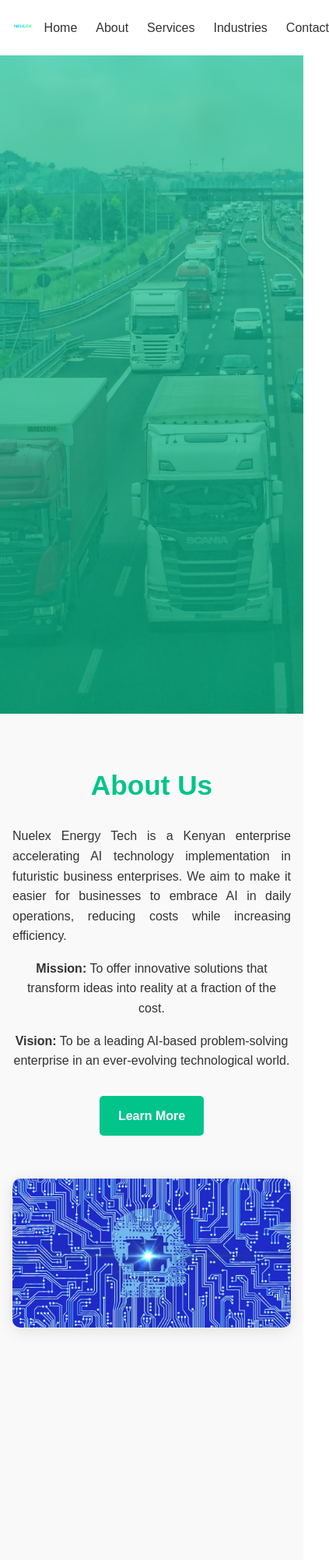
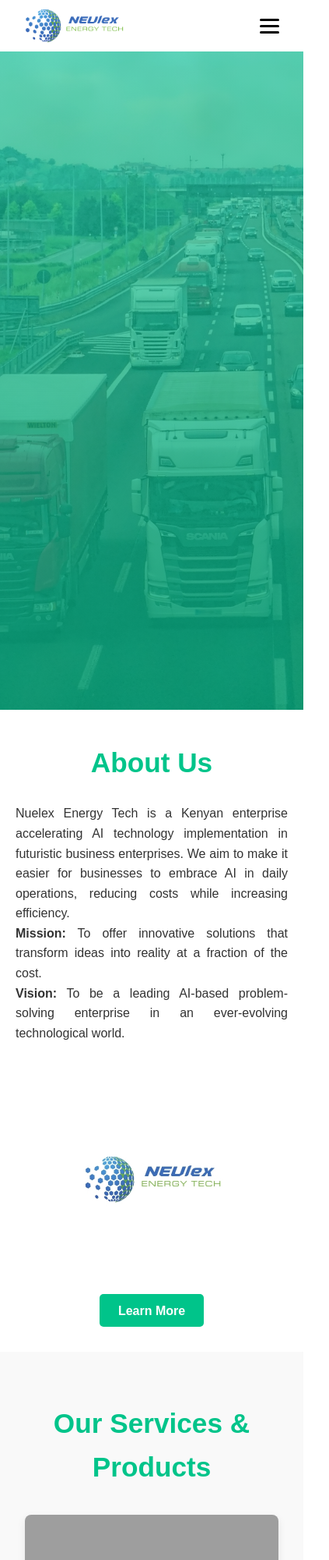
Before and after one commit to Ney-Gacheru/Infinite-tech, a plain HTML site: page index.html in a window 390 px wide. Shown: the top 2000 px of the page at 78% size, 423 px wide, since content can reach past the window. Drawn offline with Linux system fonts and the light colour scheme; grey boxes are pictures that could not be loaded.

Commit message:
5th commit

```diff
--- a/index.html
+++ b/index.html
@@ -3,8 +3,69 @@
 <head>
   <meta charset="UTF-8">
   <meta name="viewport" content="width=device-width, initial-scale=1.0">
-  <title>Nuelex Energy Tech </title>
+  <title>Nuelex Energy Tech</title>
   <link rel="stylesheet" href="styles.css">
+
+  <!-- Internal CSS for Collapsible Navbar -->
+  <style>
+    /* NAVBAR BASE */
+    /* Ensure hamburger stays on the far left */
+.nav-container {
+  display: flex;
+  justify-content: space-between;
+  align-items: center;
+  padding: 0 1rem;
+  background: #fff;
+  position: relative;
+}
+
+/* Default: hamburger on the left, logo next to it */
+.hamburger {
+  display: none;
+  flex-direction: column;
+  cursor: pointer;
+  gap: 5px;
+  margin-right: 15px;
+}
+
+.hamburger span {
+  height: 3px;
+  width: 25px;
+  background: #000;
+  border-radius: 5px;
+  transition: all 0.3s ease;
+}
+
+/* Mobile styles */
+@media (max-width: 768px) {
+  .logo-container {
+    display: flex; /* hide logo completely */
+    transform: scale(0.9); /* visually enlarge */
+  }
+
+  .hamburger {
+    display: flex;
+    margin-left: auto; /* push to the far right */
+
+  }
+
+  .nav-container nav ul {
+    position: absolute;
+    top: 70px;
+    right: 0;
+    background: #fff;
+    flex-direction: column;
+    width: 200px;
+    padding: 20px;
+    display: none;
+  }
+
+  .nav-container nav ul.active {
+    display: flex;
+  }
+}
+
+  </style>
 </head>
 <body>
 
@@ -14,9 +75,17 @@
   <div class="nav-container">
     <div class="logo-container">
       <a href="index.html">
-        <img src="./images/logo.png" alt="Nuelex Energy Tech Logo">
+        <img src="./images/NEULEX Logo.png" alt="Nuelex Energy Tech Logo">
       </a>
     </div>
+
+    <!-- HAMBURGER MENU -->
+    <div class="hamburger">
+      <span></span>
+      <span></span>
+      <span></span>
+    </div>
+
     <nav>
       <ul>
         <li><a href="#hero">Home</a></li>
@@ -73,9 +142,14 @@
 
 <!-- ABOUT -->
 <section id="about" class="about">
-  <div class="container about-container">
+  <div class="about-container">
+
+    <!-- Row 1: Heading -->
+    <h2 class="about-heading">About Us</h2>
+
+    <!-- Row 2: Text + Logo -->
+    <div class="about-row">
       <div class="about-text">
-      <h2>About Us</h2>
         <p>
           Nuelex Energy Tech is a Kenyan enterprise accelerating AI technology implementation in futuristic business enterprises. We aim to make it easier for businesses to embrace AI in daily operations, reducing costs while increasing efficiency.
         </p>
@@ -85,13 +159,20 @@
         <p>
           <strong>Vision:</strong> To be a leading AI-based problem-solving enterprise in an ever-evolving technological world.
         </p>
+      </div>
+      <div class="about-image">
+        <img src="./images/NEULEX Logo.jpg" alt="About Nuelex Energy Tech">
+      </div>
+    </div>
+
+    <!-- Row 3: Button -->
+    <div class="about-button">
       <a href="./sub/about.html" class="btn learn-more" target="_blank">Learn More</a>
     </div>
-    <div class="about-image">
-      <img src="./images/technology-7772914_1920.jpg" alt="About .Nuelex Energy Tech">
-    </div>
+
   </div>
 </section>
+
 
 
 <!-- SERVICES -->
@@ -101,28 +182,28 @@
     <div class="service-grid">
 
       <div class="card">
-        <img src="images/space-center-693251_1920.jpg" alt="Tracking Systems">
+        <img src="images/car tracking.png" alt="Tracking Systems">
         <h3>Tracking Systems</h3>
         <p>Advanced vehicle, kids & pet tracking solutions with geo-fencing and driver monitoring.</p>
         <a href="./sub/service-tracking.html" class="learn-more-link" target="_blank">Learn More &raquo;</a>
       </div>
 
       <div class="card">
-        <img src="images/work-7458261_1920.jpg" alt="Access Control">
+        <img src="images/Bio-metrics.png" alt="Access Control">
         <h3>Access Control</h3>
         <p>Biometric access, gate automation, and time attendance solutions for any facility.</p>
         <a href="./sub/service-access.html" class="learn-more-link" target="_blank">Learn More &raquo;</a>
       </div>
 
       <div class="card">
-        <img src="images/fence-1073604_1920.jpg" alt="Security Systems">
+        <img src="images/security systm.png" alt="Security Systems">
         <h3>Security Systems</h3>
         <p>CCTV, alarm systems, and electric fencing designed for maximum protection.</p>
         <a href="./sub/service-security.html" class="learn-more-link" target="_blank">Learn More &raquo;</a>
       </div>
 
       <div class="card">
-        <img src="images/pinwheels-6535595_1920.jpg" alt="Electrical Power">
+        <img src="images/electrical sola.png" alt="Electrical Power">
         <h3>Electrical Power</h3>
         <p>Solar, wind, and main power installations for homes, businesses, and industries.</p>
         <a href="./sub/service-electrical.html" class="learn-more-link" target="_blank">Learn More &raquo;</a>
@@ -202,5 +283,18 @@
 
 
   <script src="script.js"></script>
+
+  <!-- Internal JavaScript for Collapsible Navbar -->
+  <script>
+    document.addEventListener("DOMContentLoaded", () => {
+      const hamburger = document.querySelector(".hamburger");
+      const navMenu = document.querySelector("nav ul");
+
+      hamburger.addEventListener("click", () => {
+        navMenu.classList.toggle("active");
+        hamburger.classList.toggle("open");
+      });
+    });
+  </script>
 </body>
 </html>
--- a/styles.css
+++ b/styles.css
@@ -20,17 +20,12 @@ nav ul { list-style: none; display: flex; gap: 1.5rem; }
 nav a { color: #333; font-weight: 500; }
 nav a:hover { color: var(--brand); }
 
+
 header {
   background: #fff; /* or transparent if hero background shows */
   padding: 0.5rem 0;
 }
 
-.nav-container {
-  display: flex;
-  justify-content: space-between;
-  align-items: center;
-  padding: 0 1rem;
-}
 
 .logo-container {
    margin-left: -0.9rem; /* cancels left padding so logo hits edge */
@@ -39,21 +34,19 @@ header {
 
 .logo-container a {
   display: block;
-  height: 55px;
+  height: 50px;
+  transform: scale(4.0); /* visually enlarge */
+  transform-origin: left center; /* keeps it aligned */
 }
 
 .logo-container img {
   height: 100%;
   width: auto;
-  object-fit: contain;
+  object-fit: cover;
 }
 
-/* Ensure nav links stay on right */
-nav ul {
-  list-style: none;
-  display: flex;
-  gap: 1.5rem;
-}
+
+
 
 
 
@@ -143,82 +136,66 @@ section h2 {
 }
 
 /* ABOUT SECTION */
-.about {
-  background: #f9f9f9;
-  padding: 4rem 0;
-  width: 100%;
-}
-
 .about-container {
   display: flex;
-  flex-wrap: wrap;
-  align-items: center; /* vertical center alignment for both columns */
-  gap: 2rem;
+  flex-direction: column;
+  align-items: center;
+  padding: 40px 20px;
+  text-align: center;
 }
 
 
-.about-text {
-  flex: 1 1 500px;
+/* Row 2: Text + Logo */
+.about-row {
+  display: flex;
+  justify-content: center;
+  align-items: stretch; /* equal height containers */
+  gap: 30px;
+  width: 100%;
+  max-width: 1100px;
 }
 
-.about-text p:first-of-type {
-  text-align: justify; /* Center only the first paragraph */
-}
-
-.about-text p {
-  margin-bottom: 1rem;
+.about-text {
+  flex: 1;
+  text-align: justify; /* justify text */
 }
 
 .about-image {
-  flex: 1 1 400px;
-  text-align: center;
-}
-
-.about-image img {
-  width: 100%;
-  height: auto;
-  max-width: 500px; /* prevents overly huge images */
-  border-radius: 10px;
-  box-shadow: 0 4px 20px rgba(0,0,0,0.1);
-  object-fit: cover;
+  flex: 1;
+  display: flex;
+  justify-content: center;
+  align-items: center;
 }
 
 .about-image img {
   max-width: 100%;
-  border-radius: 10px;
-  display: block;
+  height: auto;
+  object-fit: contain;
+  max-height: 250px; /* keeps balanced size */
 }
 
+/* Row 3: Button */
+.about-button {
+  margin-top: 30px;
+}
 
+/* Responsive Mobile Layout */
+@media (max-width: 768px) {
+  .about-row {
+    flex-direction: column;
+    align-items: center;
+    text-align: center;
+  }
 
-
-/* Mobile layout */
-@media (max-width: 768px) {
-  .about-container {
-    flex-direction: column;
+  .about-text {
     text-align: justify;
   }
 
-  .about-image img {
-    max-width: 100%;
+  .about-image {
+    margin-top: 20px;
   }
 }
 
-
-
-/* Learn More Button */
-.learn-more {
-  display: inline-block; margin-top: 1rem;
-  background: var(--brand); color: #fff;
-  padding: 0.8rem 1.5rem; border-radius: 5px; font-weight: bold;
-}
-.learn-more:hover { background: var(--brand-hover); }
-
-/* Responsive */
-@media (max-width: 768px) {
-  .about-container { flex-direction: column; text-align: center; }
-  .about-text p { text-align: center; }
-}
 
 /* SERVICES */
 .services { padding: 4rem 1rem; background: #f9f9f9; }
```
Also changed, not shown: images/Modern Minimalist Logo Neulex Tech - Blue and Silver.png (deleted), images/NEULEX Logo.jpg (added), images/NEULEX Logo.png (added), images/WhatsApp Image 2025-08-15 at 4.33.46 PM.jpeg (deleted), images/logo.png (deleted), 4 other files. Lines whose indentation alone changed are shown as unchanged.
